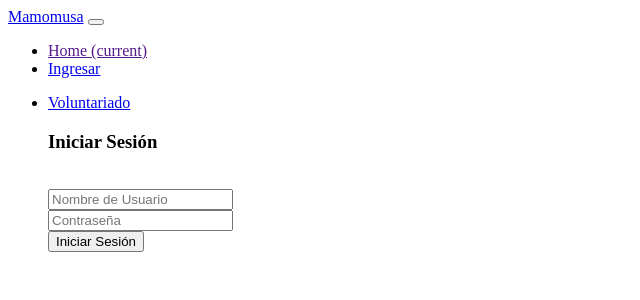
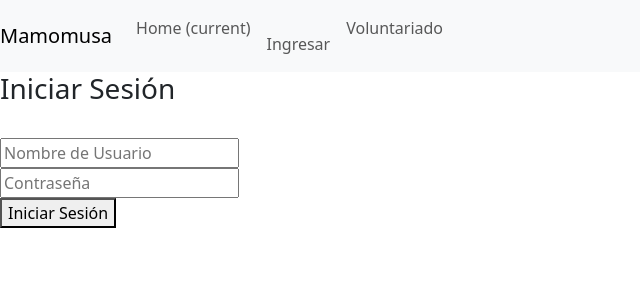
Before and after one commit to FMomb/proyecto-intro, a Django app: page /accounts/login/ in a window 1280 px wide. Shown: the top 300 px of the page, without its empty margins (0-640 px from the left). Run offline with Django 4.2, Linux system fonts and the light colour scheme; parts of the project's set-up code (start-up, migrations or seed data) failed here and were passed over.

Commit message:
Update base.html

```diff
--- a/mysite/aplicacion1/templates/base.html
+++ b/mysite/aplicacion1/templates/base.html
@@ -1,13 +1,13 @@
 <!DOCTYPE html>
-<html lang="es">
+<html lang="en">
     <head>
         <meta charset="UTF-8">
         <meta name="viewport" content="width=device-width, initial-scale=1.0">
-    <title>Mamomusa</title>
+        <title> {% block title%} Mamomusa {% endblock title%}</title>
+        <link href="https://cdn.jsdelivr.net/npm/bootstrap@5.3.2/dist/css/bootstrap.min.css" rel="stylesheet" integrity="sha384-T3c6CoIi6uLrA9TneNEoa7RxnatzjcDSCmG1MXxSR1GAsXEV/Dwwykc2MPK8M2HN" crossorigin="anonymous">
     </head>
     <body>
-
-    <nav class="navbar navbar-expand-lg navbar-light bg-primary">
+        <nav class="navbar navbar-expand-lg navbar-light bg-body-tertiary">
             <a class="navbar-brand" href="/">Mamomusa</a>
             <button class="navbar-toggler" type="button" data-toggle="collapse" data-target="#navbarNav"
                 aria-controls="navbarNav" aria-expanded="false" aria-label="Toggle navigation">
@@ -21,22 +21,17 @@
                     <li class="nav-item">
                         <a class="nav-link" href=
                         {% if request.user.is_authenticated %}
-                     <li><a href= " ">salir</a></li>
+                            </a><li><a class="nav-link " aria-current="page" href= " ">salir</a></li>
                         {% else %}
-                    <li><a href= {% url "login" %}>Ingresar</a></li>
+                            <li><a class="nav-link " aria-current="page" href= {% url "login" %}>Ingresar</a></li>
                         {% endif %}
+                    </li>
+                    <li class="nav-item">
+                        <a class="nav-link " aria-current="page" href={% url "ver_voluntariados" %}>Voluntariado</a></li>
                         </li>
                 </ul>
             </div>
         </nav>
-
-    <ul class="nav">
-        <li class="nav-item">
-          <a class="nav-link " aria-current="page" href={% url "ver_voluntariados" %}>Voluntariado</a></li>
-        </li>
-
-
-
 
         <div class= "content_container ">
             {% block content %}
```
Lines whose indentation alone changed are shown as unchanged.
